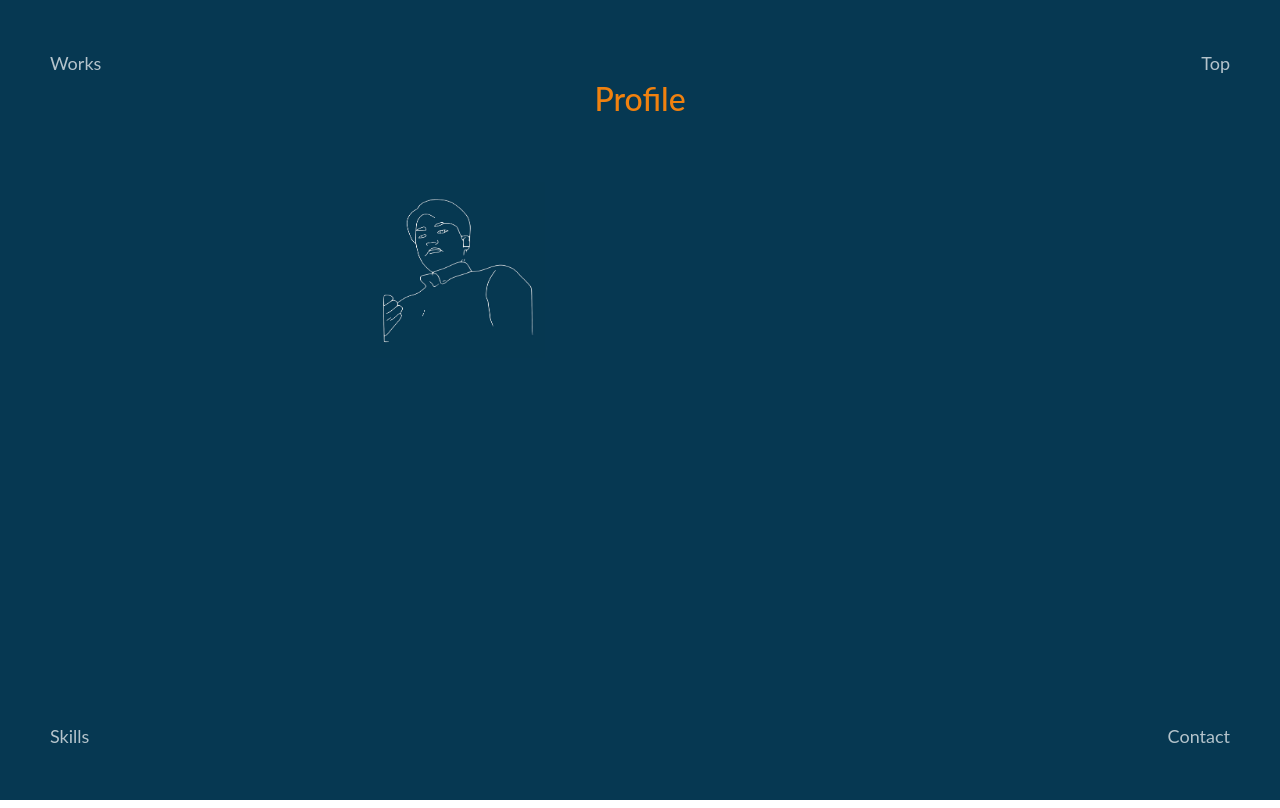
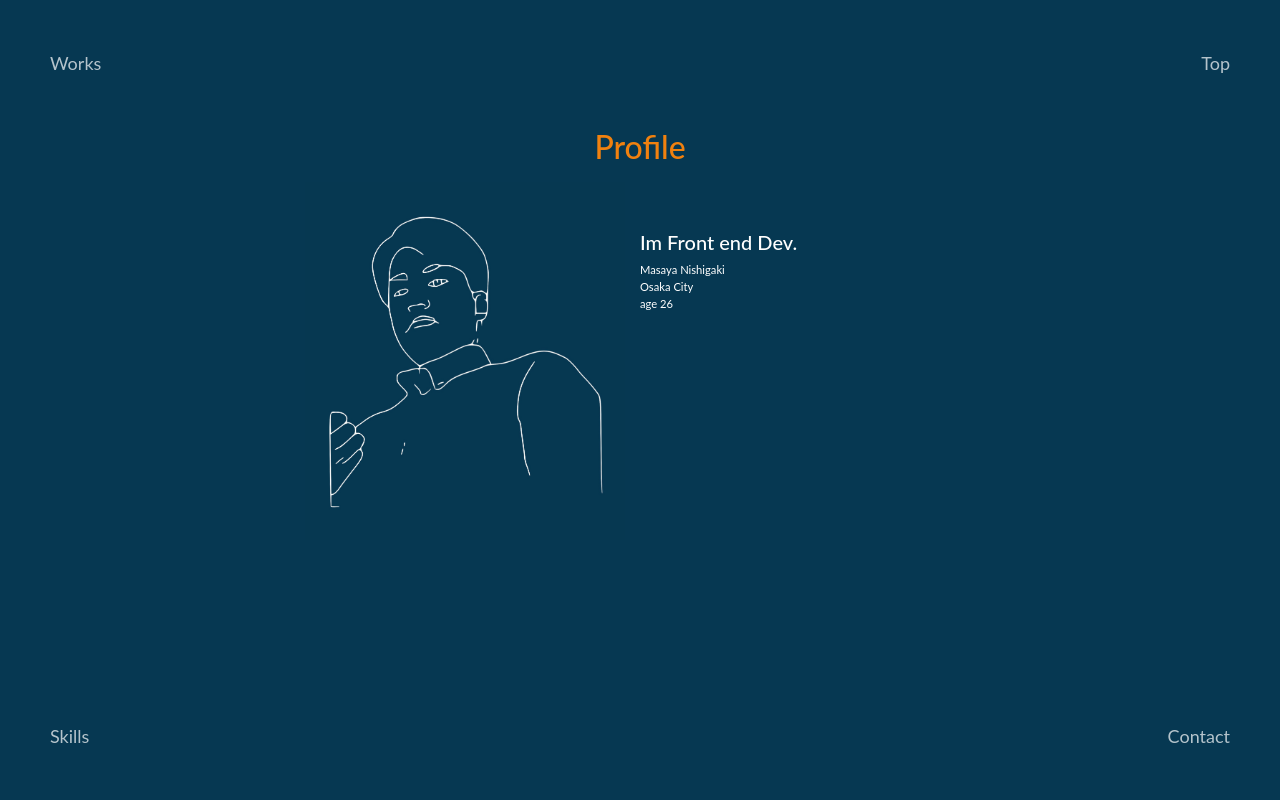
Before and after one commit to masayan1126/profsite, a Next.js app: page /profile/my-profile in a window 1280 px wide. Built offline with nearby package versions, Linux system fonts and the light colour scheme.

Commit message:
Profileページを作成

```diff
--- a/pages/profile/my-profile.js
+++ b/pages/profile/my-profile.js
@@ -28,15 +28,20 @@ export default function showWorks() {
         </section>
         <section
           id="center"
-          className="h-75 line-height-700 mt-100 md-responsive-center-secction-margin"
+          className="h-75 line-height-700
+          mt-2 mt-sm-5 mt-md-5 md-responsive-center-secction-margin"
         >
           <PageTitle title={"Profile"} />
-
           <Row className="">
-            <Col className="mt-5 mb-2 offset-1 offset-sm-0 offset-md-3  col-8 col-sm-6 col-md-4 col-lg-4">
+            <Col className="mb-2 offset-2 offset-sm-0 offset-md-0  col-8 col-sm-6 col-md-6 col-lg-6 text-right">
               <img className="prof-img-size" src="/my-image.jpg" alt="私の画像" />
             </Col>
-            <Col className="mb-2 offset-12 offset-sm-0 offset-md-12 col-12 col-sm-6 col-md-12 col-lg-4"></Col>
+            <Col className="mt-2 mt-sm-5 offset-3 offset-sm-0 offset-md-0 col-8 col-sm-6 col-md-6 col-lg-6 pl-0">
+              <h5 className="text-white ">Im Front end Dev.</h5>
+              <p className="text-white mb-0 font-size-p">Masaya Nishigaki</p>
+              <p className="text-white mb-0 font-size-p">Osaka City</p>
+              <p className="text-white mb-0 font-size-p">age 26</p>
+            </Col>
 
           </Row>
         </section>
--- a/styles/globals.css
+++ b/styles/globals.css
@@ -25,7 +25,7 @@ a {
 
 .top-img-size {
   width: 70%;
-  height: 80%;
+  height: 90%;
   min-width: 200px;
   min-height: 200px;
   max-height: 370px;
@@ -33,8 +33,8 @@ a {
 }
 
 .prof-img-size {
-  width: 50%;
-  height: 90%;
+  width: 100%;
+  height: 100%;
   /* min-width: 200px;
   min-height: 200px; */
   max-height: 370px;
@@ -199,3 +199,7 @@ canvas {
   max-height: 700px;
   max-width: 700px;
 }
+
+.font-size-p {
+  font-size: 0.7rem;
+}
```
